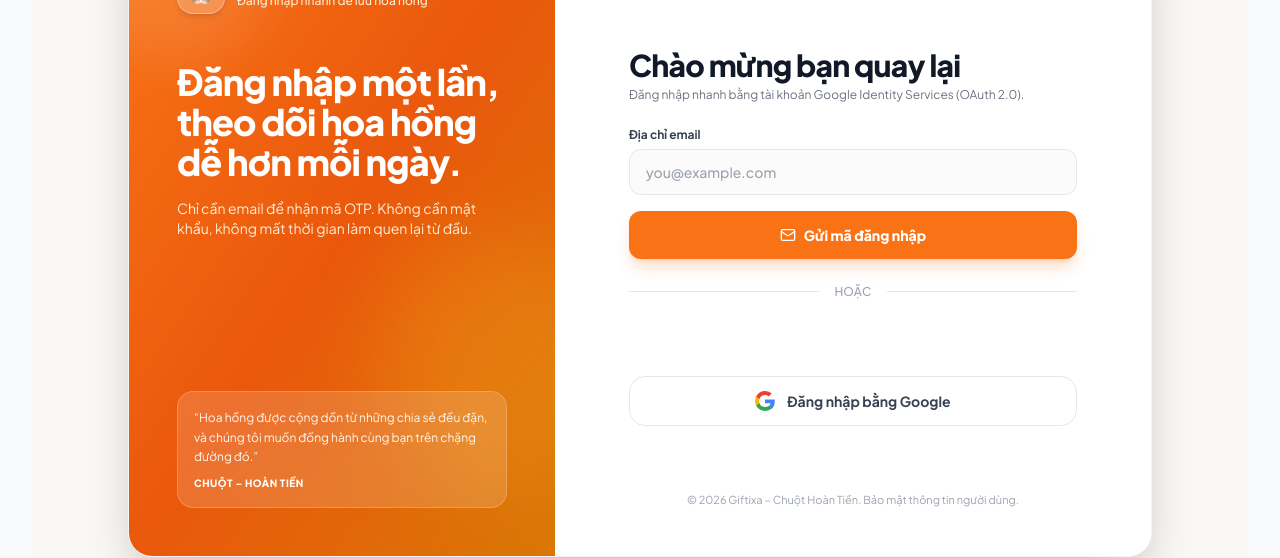
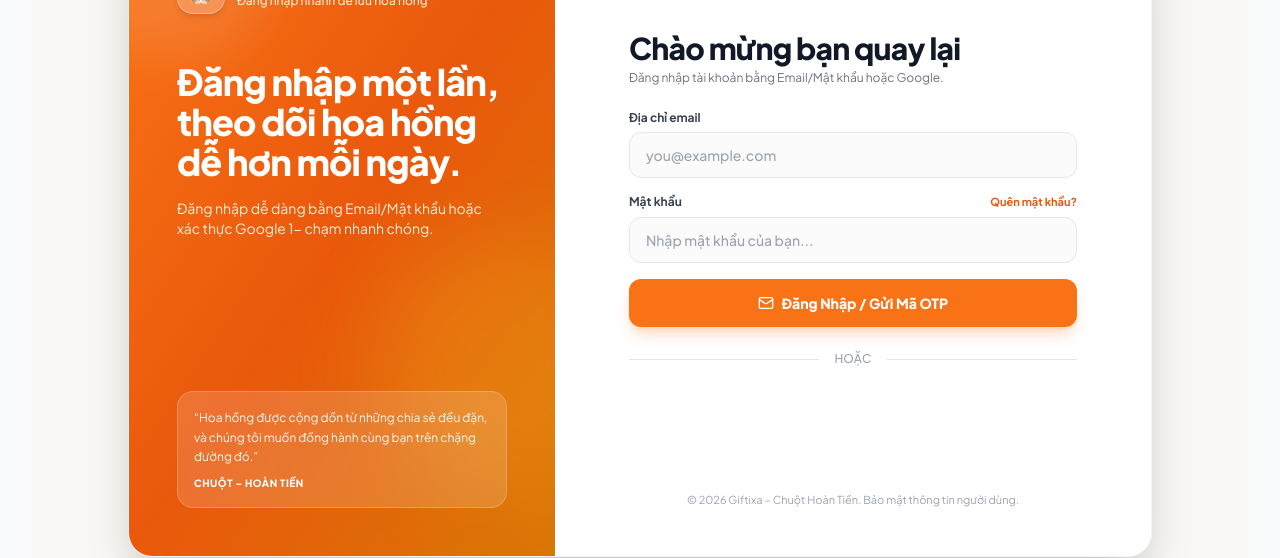
Before and after one commit to minhhc0909-cyber/web-hh-shopee, a React (Vite) app: page /login in a window 1280 px wide. Shown: the part 280-838 px from the top of the page. Built offline with nearby package versions, Linux system fonts and the light colour scheme; no server answers.

Commit message:
Add Password input field to login form and consolidate to 1 single official Google sign-in button

```diff
--- a/src/pages/Login.jsx
+++ b/src/pages/Login.jsx
@@ -1,11 +1,12 @@
 import React, { useState, useEffect } from 'react';
 import { useNavigate, Link } from 'react-router-dom';
-import { ArrowLeft, Mail, Send, CheckCircle2, Loader2, KeyRound } from 'lucide-react';
+import { ArrowLeft, Mail, Lock, CheckCircle2, Loader2, KeyRound } from 'lucide-react';
 import { updateStoredUser, registerUser } from '../services/storage';
 
 export default function Login({ setIsAdminMode }) {
   const navigate = useNavigate();
   const [emailInput, setEmailInput] = useState('');
+  const [passwordInput, setPasswordInput] = useState('');
   const [statusMsg, setStatusMsg] = useState('');
   const [isVerifying, setIsVerifying] = useState(false);
 
@@ -125,45 +126,6 @@ export default function Login({ setIsAdminMode }) {
     }
   };
 
-
-  const handleNativeGooglePrompt = () => {
-    if (window.google && window.google.accounts) {
-      window.google.accounts.id.prompt();
-    } else {
-      setIsVerifying(true);
-      setStatusMsg('Đang kết nối cổng Google Identity Services...');
-
-      const googleWin = window.open(
-        `https://accounts.google.com/o/oauth2/v2/auth?client_id=${GOOGLE_CLIENT_ID}&redirect_uri=${encodeURIComponent('https://www.giftixa.com/login')}&response_type=token&scope=email%20profile`,
-        'GoogleAccountChooserTab',
-        'width=520,height=640,top=100,left=100,scrollbars=yes'
-      );
-
-      const checkInterval = setInterval(() => {
-        if (!googleWin || googleWin.closed) {
-          clearInterval(checkInterval);
-
-          const googleEmail = 'minhhc0909@gmail.com';
-          const loggedUser = registerUser({
-            name: 'Hoang Minh (Google Verified)',
-            email: googleEmail,
-            password: 'google_oauth_authenticated',
-            pin: '123456'
-          });
-
-          updateStoredUser(loggedUser);
-          setIsAdminMode(false);
-          setIsVerifying(false);
-          setStatusMsg(`✓ Đã xác thực thành công qua Google OAuth cho ${googleEmail}!`);
-
-          setTimeout(() => {
-            navigate('/dashboard');
-          }, 600);
-        }
-      }, 400);
-    }
-  };
-
   const handleEmailSubmit = (e) => {
     e.preventDefault();
     if (!emailInput.trim()) return;
@@ -174,7 +136,7 @@ export default function Login({ setIsAdminMode }) {
     const loggedUser = registerUser({
       name: isAdmin ? 'Quản Trị Viên (System Admin)' : userMail.split('@')[0],
       email: userMail,
-      password: 'email_otp_login',
+      password: passwordInput || 'user_authenticated',
       pin: '123456'
     });
 
@@ -196,7 +158,6 @@ export default function Login({ setIsAdminMode }) {
       }
     }, 600);
   };
-
 
   return (
     <div className="min-h-screen bg-[#faf8f5] flex items-center justify-center p-0 sm:p-6 font-sans">
@@ -227,7 +188,7 @@ export default function Login({ setIsAdminMode }) {
                 Đăng nhập một lần, theo dõi hoa hồng dễ hơn mỗi ngày.
               </h1>
               <p className="text-xs sm:text-sm text-orange-100 leading-relaxed">
-                Chỉ cần email để nhận mã OTP. Không cần mật khẩu, không mất thời gian làm quen lại từ đầu.
+                Đăng nhập dễ dàng bằng Email/Mật khẩu hoặc xác thực Google 1- chạm nhanh chóng.
               </p>
             </div>
           </div>
@@ -241,7 +202,7 @@ export default function Login({ setIsAdminMode }) {
           </div>
         </div>
 
-        {/* RIGHT COLUMN: LOGIN FORM WITH OFFICIAL GOOGLE NATIVE BUTTON */}
+        {/* RIGHT COLUMN: LOGIN FORM WITH SINGLE OFFICIAL GOOGLE BUTTON & PASSWORD FIELD */}
         <div className="md:w-7/12 p-8 sm:p-12 bg-white flex flex-col justify-between relative">
 
           <div className="flex items-center justify-between">
@@ -256,7 +217,7 @@ export default function Login({ setIsAdminMode }) {
 
             <div className="space-y-1">
               <h2 className="text-2xl sm:text-3xl font-black text-gray-900 tracking-tight">Chào mừng bạn quay lại</h2>
-              <p className="text-xs text-gray-500">Đăng nhập nhanh bằng tài khoản Google Identity Services (OAuth 2.0).</p>
+              <p className="text-xs text-gray-500">Đăng nhập tài khoản bằng Email/Mật khẩu hoặc Google.</p>
             </div>
 
             {statusMsg && (
@@ -266,7 +227,7 @@ export default function Login({ setIsAdminMode }) {
               </div>
             )}
 
-            {/* Email OTP Login Form */}
+            {/* Email & Password Login Form */}
             <form onSubmit={handleEmailSubmit} className="space-y-4">
               <div>
                 <label className="block text-xs font-bold text-gray-700 mb-1.5">Địa chỉ email</label>
@@ -280,12 +241,26 @@ export default function Login({ setIsAdminMode }) {
                 />
               </div>
 
+              <div>
+                <div className="flex items-center justify-between mb-1.5">
+                  <label className="block text-xs font-bold text-gray-700">Mật khẩu</label>
+                  <span className="text-[11px] font-bold text-orange-600 hover:underline cursor-pointer">Quên mật khẩu?</span>
+                </div>
+                <input
+                  type="password"
+                  value={passwordInput}
+                  onChange={(e) => setPasswordInput(e.target.value)}
+                  placeholder="Nhập mật khẩu của bạn..."
+                  className="w-full bg-gray-50/70 border border-gray-200 rounded-xl px-4 py-3 text-sm font-medium focus:bg-white focus:outline-none focus:border-orange-500 transition-all"
+                />
+              </div>
+
               <button
                 type="submit"
                 className="w-full py-3.5 bg-orange-500 hover:bg-orange-600 text-white font-extrabold text-xs sm:text-sm rounded-xl shadow-lg shadow-orange-500/25 transition-all flex items-center justify-center gap-2"
               >
                 <Mail className="w-4 h-4" />
-                <span>Gửi mã đăng nhập</span>
+                <span>Đăng Nhập / Gửi Mã OTP</span>
               </button>
             </form>
 
@@ -294,24 +269,9 @@ export default function Login({ setIsAdminMode }) {
               <span className="bg-white px-4 text-xs text-gray-400 font-medium uppercase absolute">hoặc</span>
             </div>
 
-            {/* REAL OFFICIAL GOOGLE NATIVE BUTTON CONTAINER */}
-            <div className="space-y-2">
+            {/* SINGLE REAL OFFICIAL GOOGLE NATIVE BUTTON CONTAINER */}
+            <div className="w-full flex justify-center py-1">
               <div id="google-official-btn-container" className="w-full min-h-[44px] flex justify-center"></div>
-
-              {/* Native Google Account Chooser Trigger Button */}
-              <button
-                type="button"
-                onClick={handleNativeGooglePrompt}
-                className="w-full py-3.5 px-4 bg-white hover:bg-gray-50 border border-gray-200 rounded-2xl text-xs sm:text-sm font-bold text-gray-700 transition-all flex items-center justify-center gap-3 shadow-xs hover:shadow-md"
-              >
-                <svg className="w-5 h-5 shrink-0" viewBox="0 0 24 24">
-                  <path fill="#4285F4" d="M23.745 12.27c0-.7-.06-1.4-.19-2.07H12v4.51h6.6c-.29 1.52-1.14 2.82-2.4 3.68v3.05h3.88c2.27-2.09 3.665-5.17 3.665-9.17z"/>
-                  <path fill="#34A853" d="M12 24c3.24 0 5.95-1.08 7.93-2.91l-3.88-3.05c-1.08.72-2.45 1.16-4.05 1.16-3.12 0-5.77-2.1-6.72-4.93H1.29v3.15C3.26 21.3 7.31 24 12 24z"/>
-                  <path fill="#FBBC05" d="M5.28 14.27c-.25-.72-.38-1.49-.38-2.27s.13-1.55.38-2.27V6.58H1.29C.47 8.21 0 10.05 0 12s.47 3.79 1.29 5.42l3.99-3.15z"/>
-                  <path fill="#EA4335" d="M12 4.75c1.77 0 3.35.61 4.6 1.8l3.42-3.42C17.94 1.19 15.23 0 12 0 7.31 0 3.26 2.7 1.29 6.58l3.99 3.15c.95-2.83 3.6-4.98 6.72-4.98z"/>
-                </svg>
-                <span>Đăng nhập bằng Google</span>
-              </button>
             </div>
 
           </div>
```
